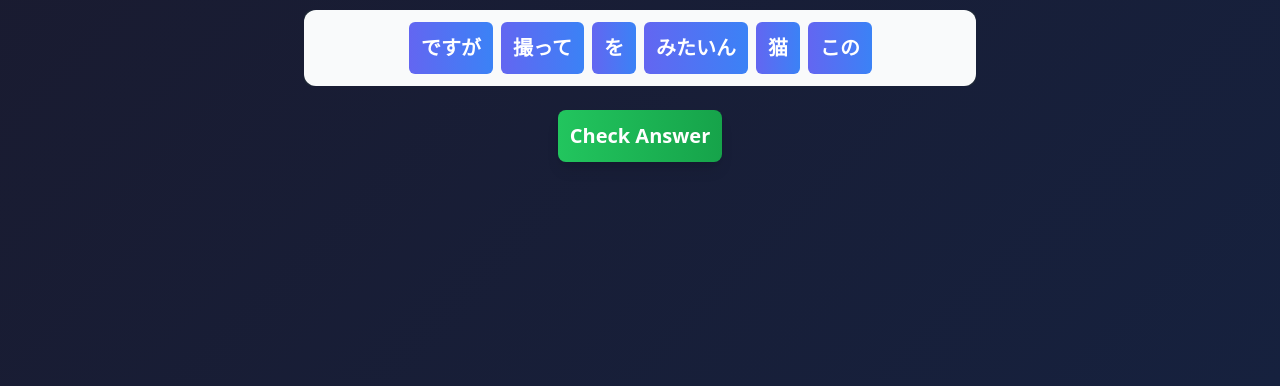
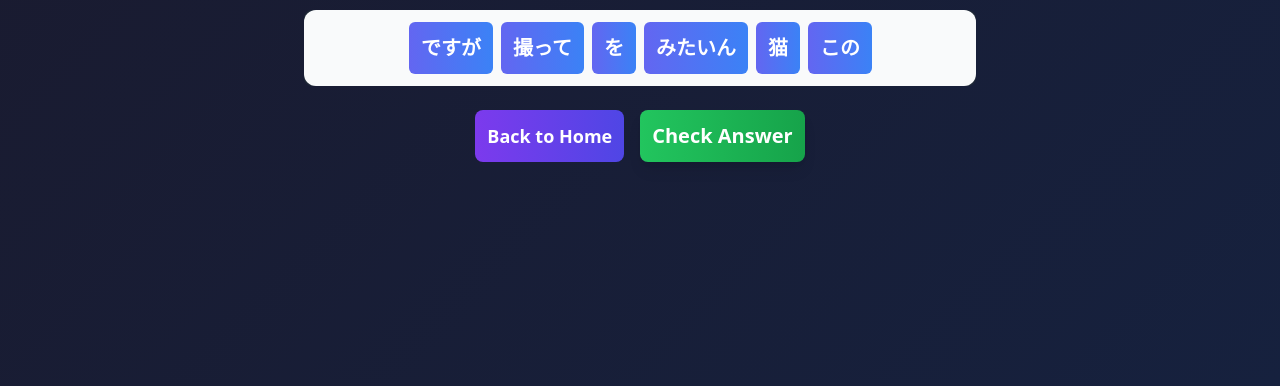
Before and after one commit to Yu1chiro/nihongo-builder, a website: page public/quiz.html in a window 1280 px wide. Shown: the part 414-800 px from the top of the page. Drawn offline with nearby package versions, Linux system fonts and the light colour scheme; some packages are replaced by stand-ins of ours; a script that the page names is missing.

Commit message:
navigation

```diff
--- a/public/quiz.html
+++ b/public/quiz.html
@@ -175,7 +175,7 @@
             <div class="flex gap-2">
                 <button id="clue-btn"
                     class="bg-gradient-to-r from-yellow-400 to-yellow-500 hover:from-yellow-500 hover:to-yellow-600 text-white font-bold p-3 rounded-full shadow-lg active:scale-90 transition-transform">💡</button>
-                <button id="reset-btn"
+                    <button id="reset-btn"
                     class="hidden bg-gradient-to-r from-red-500 to-red-600 hover:from-red-600 hover:to-red-700 text-white font-bold p-3 rounded-full shadow-lg active:scale-90 transition-transform">🔄</button>
             </div>
         </div>
@@ -194,9 +194,11 @@
             </div>
         </div>
         <div class="flex gap-4 mt-6">
+        <a href="/" class="bg-gradient-to-r from-violet-600 to-indigo-600 hover:from-violet-700 hover:to-indigo-700 px-3 py-3 rounded-lg font-semibold text-white text-lg">Back to Home</a>
             <button id="check-answer-btn"
                 class="bg-gradient-to-r from-green-500 to-green-600 hover:from-green-600 hover:to-green-700 text-white font-bold p-3 rounded-lg shadow-lg active:scale-90 transition-transform text-xl">Check
                 Answer</button>
+
         </div>
     </div>
 
```
